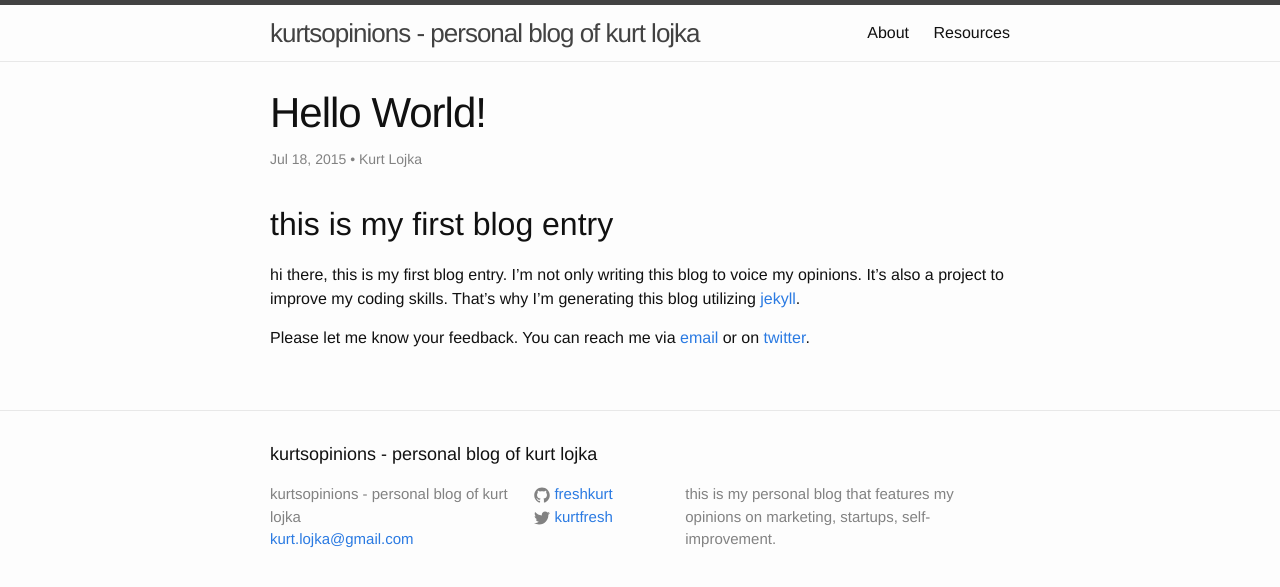
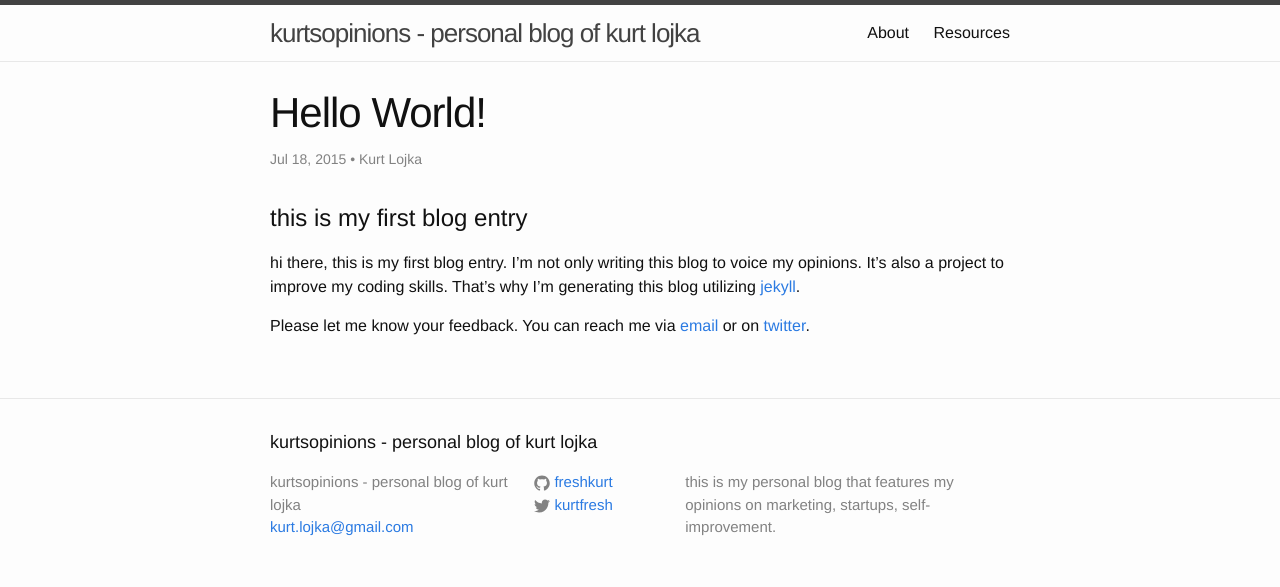
Before and after one commit to freshkurt/kurtsopinions, a Jekyll site: the page built from _posts/2015-07-18-hello-world.markdown, in a window 1280 px wide. Shown: the top 587 px of the page. Built offline with Jekyll 4.4.1, drawn with Linux system fonts in a browser that asks for light colours.

Commit message:
changed h2 to h1

```diff
--- a/_posts/2015-07-18-hello-world.markdown
+++ b/_posts/2015-07-18-hello-world.markdown
@@ -5,7 +5,7 @@ date:   2015-07-18 18:50:31
 categories: opinion
 author: Kurt Lojka
 ---
-## this is my first blog entry
+# this is my first blog entry
 
 hi there,
 this is my first blog entry. I'm not only writing this blog to voice my opinions. It's also a project to improve my coding skills. That's why I'm generating this blog utilizing [jekyll](http://jekyllrb.com/).
```
